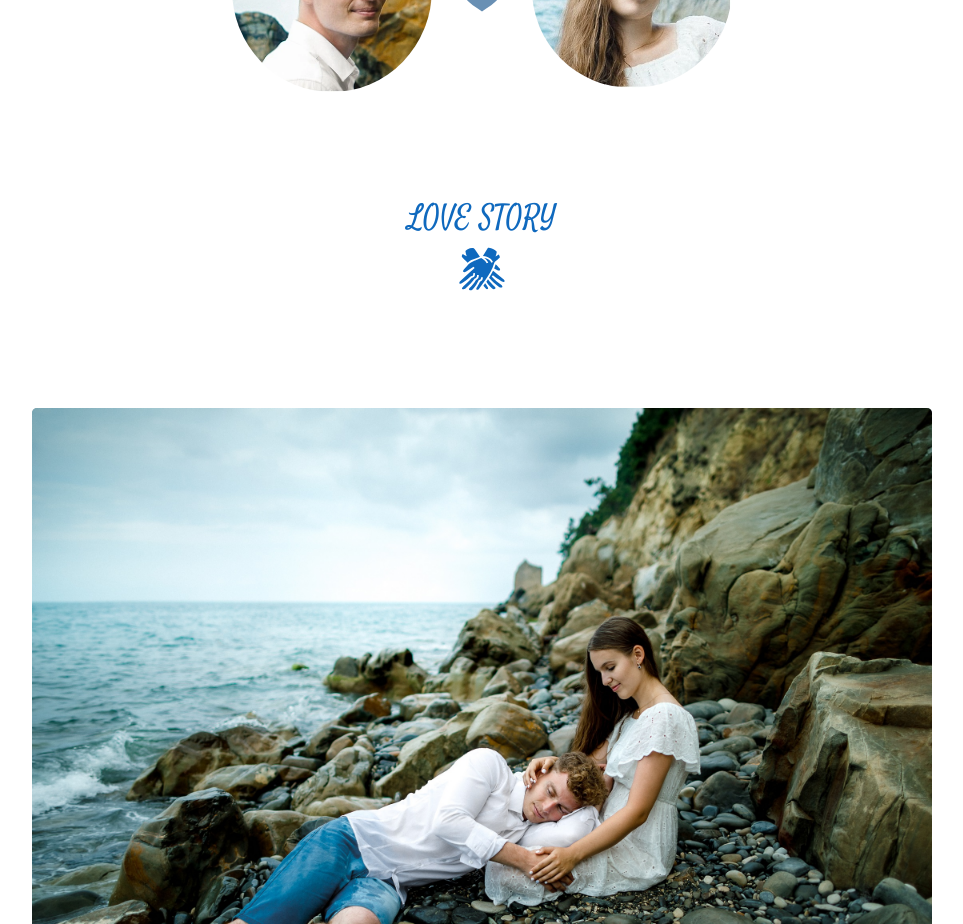
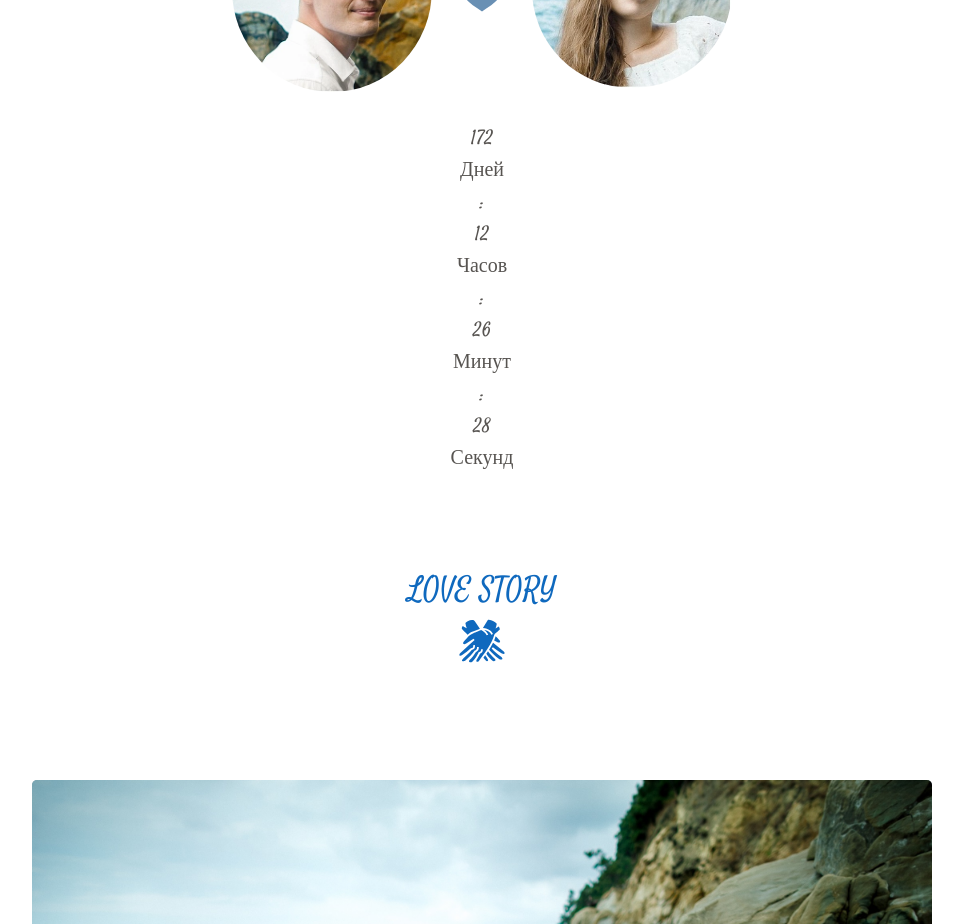
Before and after one commit to dicreate/wedding_invitation, a React (Vite) app: page / in a window 1280 px wide. Shown: the part 1500-2424 px from the top of the page, without its empty margins (158-1121 px from the left). Built offline with nearby package versions, Linux system fonts and the light colour scheme.

Commit message:
feat: add timer

```diff
--- a/src/App.tsx
+++ b/src/App.tsx
@@ -1,4 +1,4 @@
-import { Main, Map, Schedule, Gallery, Questions } from "./components"
+import { Main, Map, Schedule, Gallery, Questions, Timer } from "./components"
 import style from "./app.module.scss"
 import { DiDigitalOcean } from "react-icons/di";
 
@@ -48,7 +48,7 @@ function App() {
                 <img src="./she.webp" alt="she" />
               </div>
             </div>
-
+            <Timer />
           </div>
         </div>
       </section>
--- /dev/null
+++ b/src/components/Timer/index.tsx
@@ -0,0 +1,68 @@
+import { useState, useRef, useEffect } from "react";
+import style from './index.module.scss'
+
+const Timer = () => {
+   const [timerDays, setTimerDays] = useState<string>('00');
+   const [timerHours, setTimerHours] = useState<string>('00');
+   const [timerMinutes, setTimerMinutes] = useState<string>('00');
+   const [timerSeconds, setTimerSeconds] = useState<string>('00');
+
+   let interval = useRef();
+
+   const startTimer = () => {
+      const countdownDate = new Date('May 30, 2024 00:00:00').getTime();
+
+      interval = setInterval(() => {
+         const now = new Date().getTime();
+         const distance = countdownDate - now;
+         const days = Math.floor(distance / (1000 * 60 * 60 * 24));
+         const hours = Math.floor((distance % (1000 * 60 * 60 * 24) / (1000 * 60 * 60)));
+         const minutes = Math.floor((distance % (1000 * 60 * 60)) / (1000 * 60));
+         const seconds = Math.floor((distance % (1000 * 60)) / 1000);
+
+         if (distance < 0) {
+            //stop timer
+            clearInterval(interval.current);
+         } else {
+            // update timer
+            setTimerDays(String(days));
+            setTimerHours(String(hours));
+            setTimerMinutes(String(minutes));
+            setTimerSeconds(String(seconds));
+         }
+      }, 1000)
+   };
+
+   useEffect(() => {
+      startTimer();
+      return () => {
+         clearInterval(interval.current);
+      }
+   }, [])
+
+   return (
+      <div className={style.timer}>
+         <div>
+            <p>{timerDays}</p>
+            <p><small>Дней</small></p>
+         </div>
+         <span>:</span>
+         <div>
+            <p>{timerHours}</p>
+            <p><small>Часов</small></p>
+         </div>
+         <span>:</span>
+         <div>
+            <p>{timerMinutes}</p>
+            <p><small>Минут</small></p>
+         </div>
+         <span>:</span>
+         <div>
+            <p>{timerSeconds}</p>
+            <p><small>Секунд</small></p>
+         </div>
+      </div>
+   )
+}
+
+export default Timer
--- a/src/components/index.ts
+++ b/src/components/index.ts
@@ -3,3 +3,4 @@ export { default as Main } from "./Main";
 export { default as Map } from "./Map";
 export { default as Schedule } from "./Schedule";
 export { default as Questions } from "./Questions";
+export { default as Timer } from "./Timer";
```
Also changed, not shown: src/components/Timer/index.module.scss (added).
